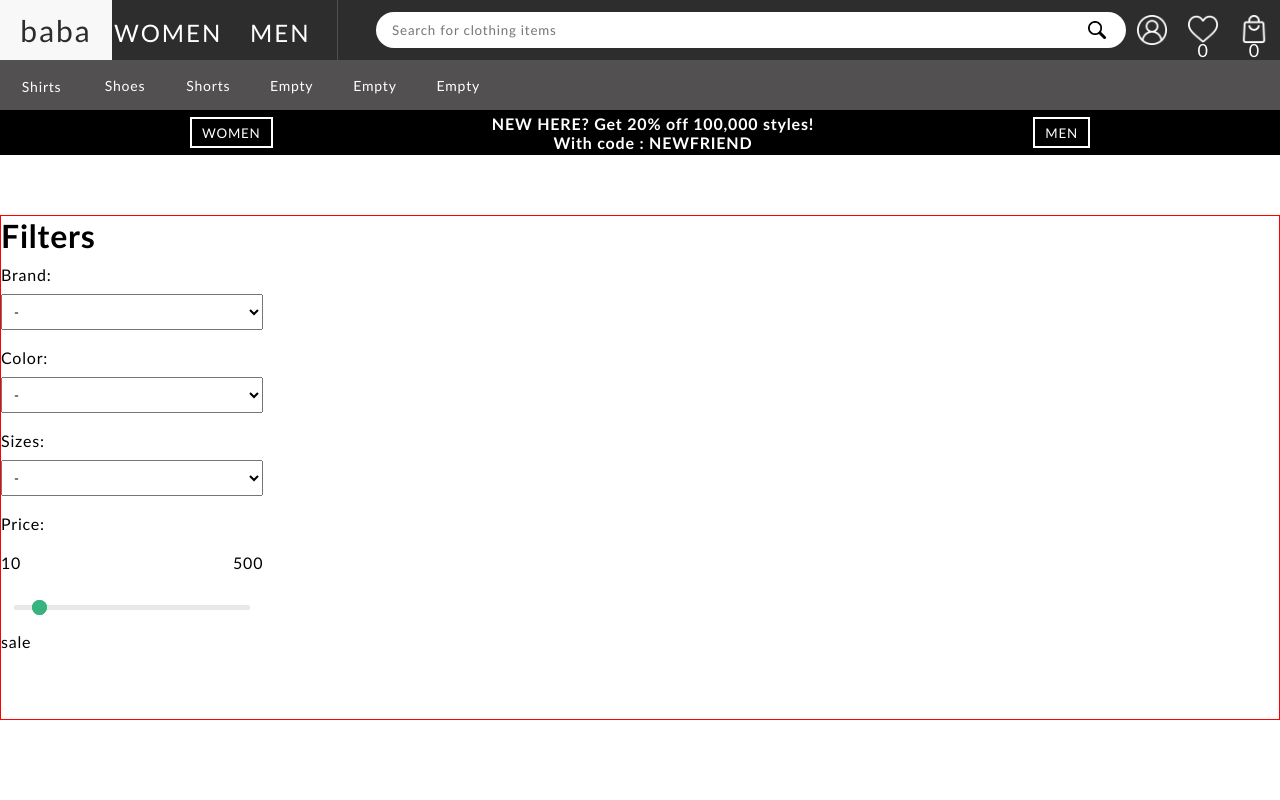
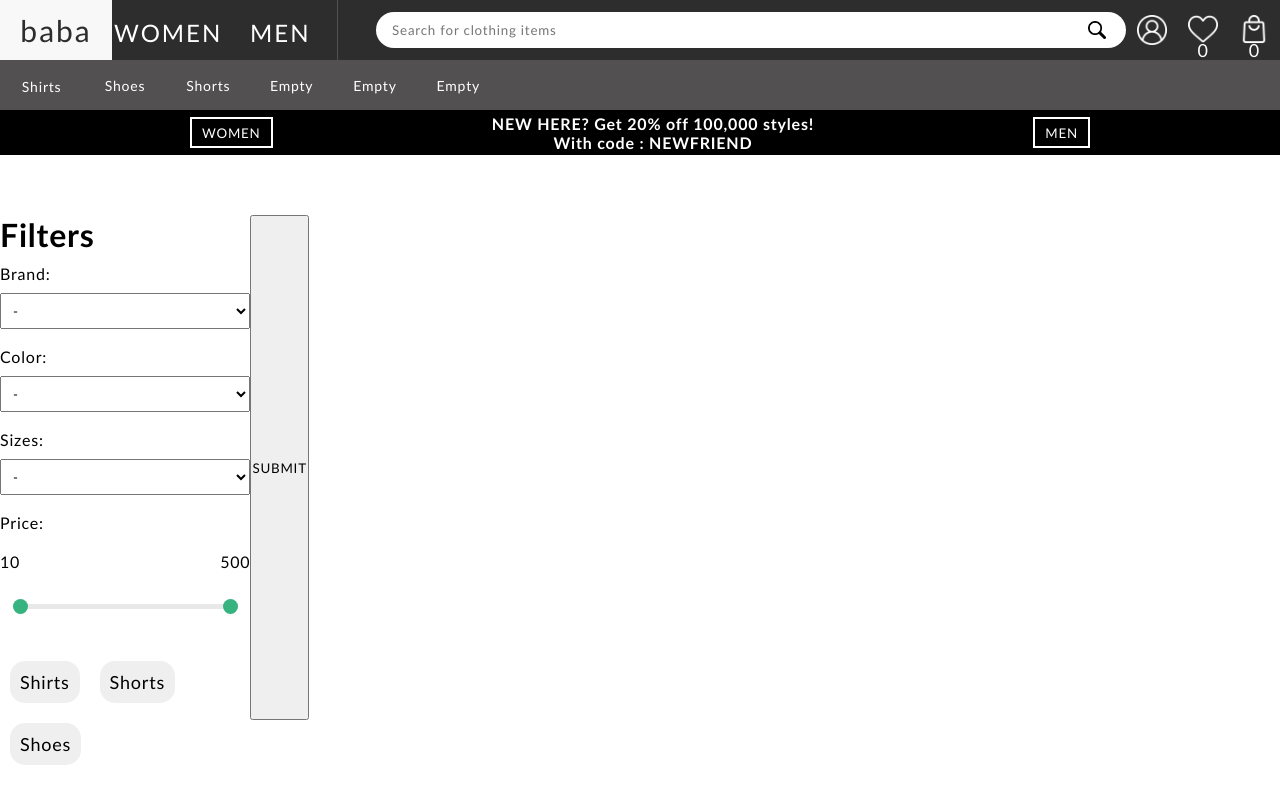
Before and after one commit to MusicShaun/eCommerce-frontend, a Next.js app: page /filter/shirts in a window 1280 px wide. Built offline with nearby package versions, Linux system fonts and the light colour scheme.

Commit message:
Filter page functions are not yet working

```diff
--- a/components/PriceSlider.tsx
+++ b/components/PriceSlider.tsx
@@ -1,21 +1,25 @@
-import React, { useRef, useState } from 'react'
+import { ClotheType } from 'lib/clothesSlice'
+import React, { FormEvent, useRef, useState } from 'react'
 import styled from 'styled-components'
 
+interface IProps {
+  getPriceRange: (min: number, max: number) => void
+}
 
-export default function PriceSlider() {
+export default function PriceSlider({ getPriceRange } : IProps) {
 
   const [min, setMin ] = useState(10)
   const [max, setMax] = useState(500)
-  const minRef = useRef(null)
-  const maxRef = useRef(null)
+  const minRef = useRef<HTMLInputElement>(null)
+  const maxRef = useRef<HTMLInputElement>(null)
 
   // SET MIN AND MAX VALUES
   // IF SLIDERS GO PAST ONE ANOTHER, SWAPS VALUES
-  function validateRange(minRef, maxRef) {
-    let minValue = minRef.current.value;
-    let maxValue = maxRef.current.value;
+  // Convert intial values to numbers
+  function validateRange(minRef: any, maxRef: any) {
+    let minValue = Number(minRef.current.value);
+    let maxValue = Number(maxRef.current.value);
 
-    console.log(minValue, maxValue)
     if (minValue > maxValue) {
       let tempValue = maxValue;
       maxValue = minValue;
@@ -25,10 +29,15 @@ export default function PriceSlider() {
     setMax(maxValue)
   }
 
+  function handleSubmit(e: FormEvent<HTMLFormElement>) {
+    e.preventDefault()
+    console.log('price range submitted')
+    getPriceRange(min,max)
+  }
 
   return (
 
-    <SliderWrapper>
+    <SliderWrapper onChange={(e) => handleSubmit(e)}>
       <SmallDarkText>Price: </SmallDarkText>
       <SpaceEm>
         <SmallDarkText>{min}</SmallDarkText>
@@ -36,11 +45,11 @@ export default function PriceSlider() {
       </SpaceEm>
       <SliderContainer>
         <label htmlFor='min'></label>
-        <input ref={minRef} id='min' type="range" min="10" max='500' step="5"
+        <input ref={minRef} id='min' type="range" min="10" max='500' step="5" defaultValue='10'
           onChange={() => validateRange(minRef, maxRef)}
           />
         <label htmlFor='max'></label>
-        <input ref={maxRef} id='max' type="range" min="10" max='500' step="5"
+        <input ref={maxRef} id='max' type="range" min="10" max='500' step="5" defaultValue='500'
            onChange={() => validateRange(minRef, maxRef)}
           />
       </SliderContainer>
@@ -50,7 +59,7 @@ export default function PriceSlider() {
 
 
 
-const SliderWrapper = styled.div`
+const SliderWrapper = styled.form`
   width: 100%;
   height: auto;
   display: flex;
--- a/components/ProductFilterSideBar.tsx
+++ b/components/ProductFilterSideBar.tsx
@@ -1,51 +1,74 @@
-import React from 'react'
+import React, { SetStateAction, useState } from 'react'
 import styled from 'styled-components'
 import ProductFilterSideBarSelect from './ProductFilterSideBarSelect'
 import { ClotheType } from 'lib/clothesSlice'
 import PriceSlider from './PriceSlider'
+import Link from 'next/link'
 
 interface IProps {
   info: ClotheType[]
+  setFilteredClothes: React.Dispatch<SetStateAction<ClotheType[] | []>>
+  filteredClothes: ClotheType[] | []
 }
-export default function ProductFilterSideBar( {info}: IProps) {
 
 
+export default function ProductFilterSideBar( {info, setFilteredClothes}: IProps) {
+
+  function filterByFunction(selection: string) {
+    console.log(selection)
+    let arr = []
+    arr = Object.values(info).filter((l => Object.values(l).find(x => x === selection)))
+    setFilteredClothes(arr)
+    console.log(arr)
+  }
 
   const Brand = {
     arr: Object.values(info).map(l => l.brand),
-    filterByBrand,
+    filterByFunction,
     name: 'Brand'
   }
-  function filterByBrand() {
-    return 'stromg'
+  const Color = {
+    arr: Object.values(info).map(l => l.color),
+    filterByFunction,
+    name: 'Color'
   }
 
-  const Color = {
-    arr: Object.values(info).map(l => l.color),
-    filterByBrand,
-    name: 'Color'
-  }
 
   const flatMapSizes = Object.values(info).flatMap(l => l.sizes)
   const uniqueSizes = flatMapSizes.filter((size, index, self) => self.indexOf(size) === index)
   const Sizes = {
     arr: uniqueSizes,
-    filterByBrand,
+    filterByFunction,
     name: 'Sizes'
   }
 
+  function getPriceRange(min: number, max: number) {
+    let arr = []
+    arr = Object.values(info).filter((l => Number(l.price.replace('$','')) < max && Number(l.price.replace('$','')) > min))
+    console.log(arr)
+    setFilteredClothes(arr)
+  }
 
   return (
     <Container>
       <h1>Filters</h1>
       <ProductFilterSideBarSelect info={Brand} />
-      <ProductFilterSideBarSelect info={ Color} />
+      <ProductFilterSideBarSelect info={Color} />
       <ProductFilterSideBarSelect info={Sizes} />
 
-      <PriceSlider />
+      <PriceSlider getPriceRange={getPriceRange} />
 
-      <div>sale</div>
-
+      <TagContainer>
+        <Link href='/filter/[productType]' as='/filter/shirts'>
+          <TagButton >Shirts</TagButton>
+        </Link>
+        <Link href='/filter/[productType]' as='/filter/shorts'>
+          <TagButton >Shorts</TagButton>
+        </Link>
+        <Link href='/filter/[productType]' as='/filter/shoes'>
+          <TagButton >Shoes</TagButton>
+          </Link>
+      </TagContainer>
     </Container>
   )
 }
@@ -57,3 +80,15 @@ const Container = styled.div`
   flex-direction: column;
 
 `
+const TagContainer = styled.div`
+  width: 100%;
+  margin-top: 20px;
+`
+const TagButton = styled.button`
+  font-size: ${({ theme }) => theme.fontML};
+  padding: 10px;
+  border-radius: 15px;
+  border: none;
+  margin: 10px;
+  cursor: pointer;
+`
--- a/components/ProductFilterSideBarSelect.tsx
+++ b/components/ProductFilterSideBarSelect.tsx
@@ -1,34 +1,39 @@
+import { ClotheType } from "lib/clothesSlice"
+import { SetStateAction, useRef, useState } from "react"
 import styled from "styled-components"
 
 
 interface IProps {
   info: {
     arr: string[],
-    filterByBrand: () => string,
+    filterByFunction: (selection: string) => void,
     name: string
   }
 }
 
 export default function ProductFilterSideBarSelect({ info }: IProps) {
 
-  // map over info.brands to create select options
-  // add onChange event to select element
-  // call info.filterByBrand() on change
+  const [selected, setSelected] = useState('')
+
   const selectors = info.arr.map((a, i) => {
       return <option value={a}>{a}</option>
   })
 
+  function handleSubmit(e: React.FormEvent<HTMLFormElement>) {
+    e.preventDefault()
+    console.log('filter submit')
+    info.filterByFunction(selected)
+  }
 
   return (
     <div>
-      <form onSubmit={info.filterByBrand}>
+      <form onChange={(e) => handleSubmit(e)}>
       <SmallDarkText>{info.name}:</SmallDarkText>
         <label htmlFor={info.name}></label>
-        <Select id={info.name}>
+        <Select id={info.name} onChange={(e) => setSelected(e.target.value)}>
           <option selected >- </option>
           {selectors}
         </Select>
-
       </form>
     </div>
   )
--- a/pages/filter/[productType].tsx
+++ b/pages/filter/[productType].tsx
@@ -4,31 +4,61 @@ import { ClotheType, selectShirts, selectShoes, selectShorts } from 'lib/clothes
 import styled from 'styled-components'
 import ClothesGallery from '@/components/ClothesGallery'
 import ProductFilterSideBar from '@/components/ProductFilterSideBar'
+import { useState } from 'react'
+
+interface SelectorMap {
+  [key: string]: (state: any) => ClotheType[];
+}
 
 export default function ProductGrouped() {
 
-  const selectorMap = {
+  const [filteredClothes, setFilteredClothes] = useState<ClotheType[]>([])
+  const router = useRouter()
+  const { productType } = router.query
+
+  const selectorMap: SelectorMap = {
     shoes: selectShoes,
     shorts: selectShorts,
     shirts: selectShirts,
   }
-  const router = useRouter()
-  const { productType } = router.query
 
-  const productList: ClotheType[] = useAppSelector(selectorMap[productType as string] || (() => null));
+  const productList: ClotheType[] = useAppSelector(selectorMap[productType!]);
 
+  function getFilteredClotheArray(arr: ClotheType[]) {
+    setFilteredClothes(arr)
+  }
+
+
+  const truthyCheckFilteredArray = filteredClothes && filteredClothes.length > 0
+
+
+  console.log(filteredClothes)
 
   return (
     <Wrapper>
       <Container>
-        <ProductFilterSideBar info={productList} />
-        <ClothesGallery info={productList} />
+
+
+        <ProductFilterSideBar
+          info={productList}
+          setFilteredClothes={setFilteredClothes}
+          filteredClothes={filteredClothes}
+        />
+
+        <button onClick={() => getFilteredClotheArray(filteredClothes)}>SUBMIT</button>
+
+        <ClothesGallery info={truthyCheckFilteredArray ? filteredClothes : productList} />
+
+
       </Container>
     </Wrapper>
   )
 }
 
-
+// function handleFilterSubmit() {
+//   console.log('function called')
+//   getFilteredClotheArray
+// }
 
 const Wrapper = styled.div`
   position: absolute;
@@ -47,5 +77,4 @@ const Container = styled.div`
   justify-content: space-between;
   margin-top: 60px;
 
-  border: 1px solid red;
 `
```
